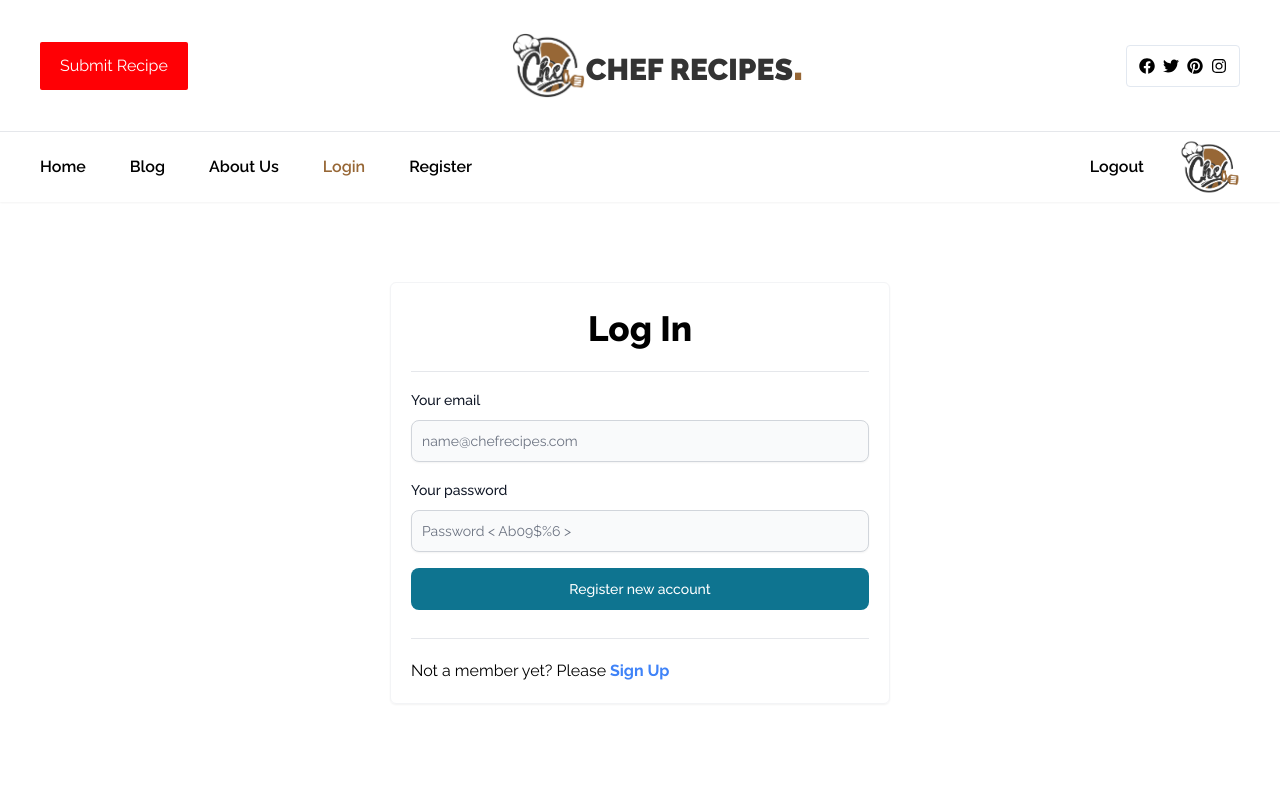
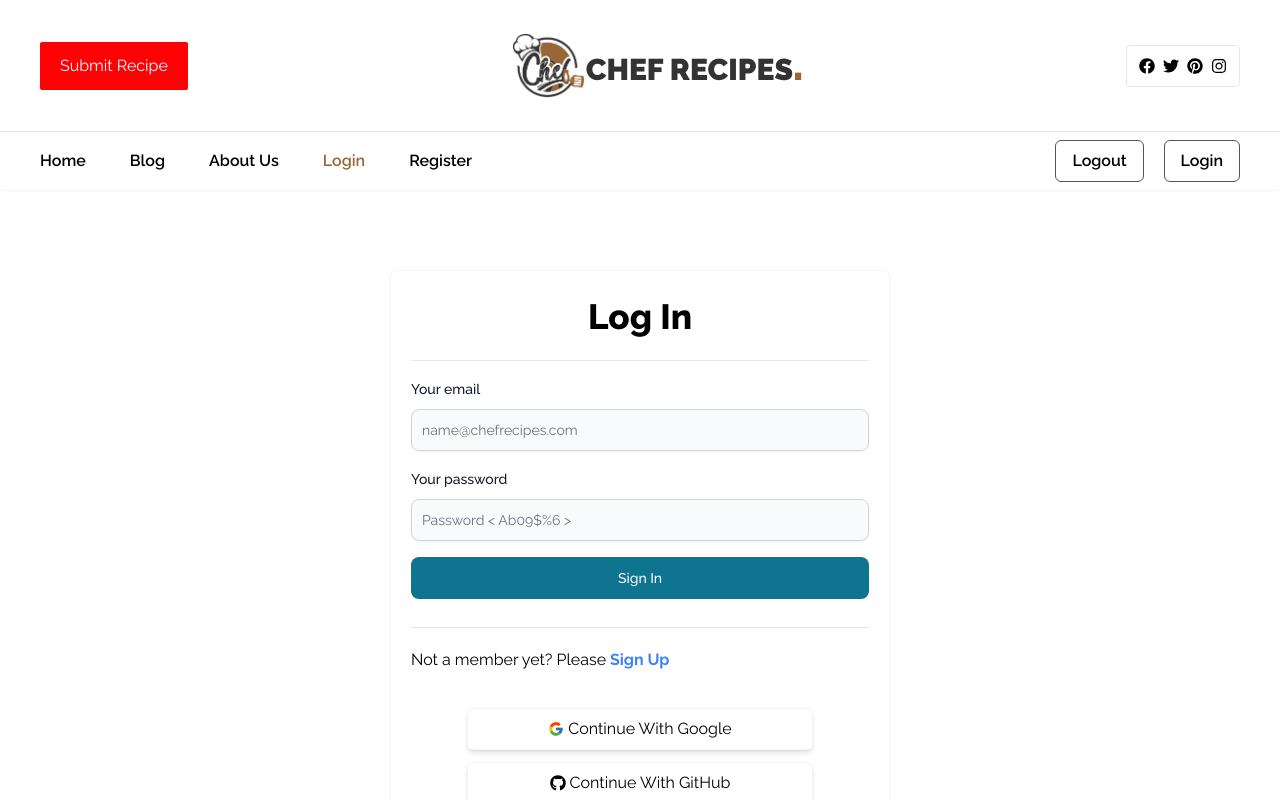
Before and after one commit to mahdi105/Project-I-Chef-Recipe-Client, a React (Vite) app: page /login in a window 1280 px wide. Shown: the top 800 px of the page. Built offline with nearby package versions, Linux system fonts and the light colour scheme; no server answers.

Commit message:
Added Goole and GitHub Login button

```diff
--- a/src/Routes/Routes.jsx
+++ b/src/Routes/Routes.jsx
@@ -7,6 +7,7 @@ import Register from "../components/Register";
 import Blog from "../components/Blog";
 import About from "../components/About";
 import ChefRecipes from "../components/ChefRecipes";
+import PrivateRoute from "../components/PrivateRoute/PrivateRoute";
 
 const router = createBrowserRouter([
     {
@@ -32,7 +33,7 @@ const router = createBrowserRouter([
             },
             {
                 path: '/recipes/:id',
-                element: <ChefRecipes></ChefRecipes>,
+                element: <PrivateRoute><ChefRecipes></ChefRecipes></PrivateRoute>,
                 loader: ({params}) => fetch(`https://assignment-recipes-server-mahdi105.vercel.app/chef/recipes/${params.id}`)
             },
             {
--- a/src/components/ChefRecipes.jsx
+++ b/src/components/ChefRecipes.jsx
@@ -10,7 +10,6 @@ const ChefRecipes = () => {
     const chefrecipes = useLoaderData();//particular recipes
     const chefId = chefrecipes[0]?.chef_id;
     const {name, image, bio, likes, recipes, experience} = chef || {};
-    console.log(chef,chefrecipes);
     useEffect(() => {
         fetch('https://assignment-recipes-server-mahdi105.vercel.app/chefs')
             .then(res => res.json())
--- a/src/components/Header/Header.jsx
+++ b/src/components/Header/Header.jsx
@@ -1,11 +1,21 @@
-import React, { useState } from 'react';
-import { NavLink } from 'react-router-dom';
+import React, { useContext, useState } from 'react';
+import { NavLink, useNavigate } from 'react-router-dom';
 import { FaFacebook, FaInstagram, FaPinterest, FaTwitter } from "react-icons/fa";
 import { Bars3Icon, XMarkIcon } from '@heroicons/react/24/solid';
 import './Header.css'
+import { authContext } from '../../AuthProvider/AuthProvider';
 
 const Header = () => {
     const [open, setOpen] = useState(false);
+    const {user,logout} = useContext(authContext);
+    const name = user !== null && user.displayName;
+    const photo = user !== null && user.photoURL;
+    const navigate = useNavigate();
+    const handleLogout = () => {
+        logout()
+        .then(()=> {})
+        .catch(error => console.log(error.message))
+    }
     return (
         <header>
             <section className='shadow-sm'>
@@ -48,8 +58,13 @@ const Header = () => {
                         </NavLink>
                     </nav>
                     <div className='flex items-center gap-5'>
-                        <button className='py-3 px-4  rounded-md transition-all duration-300 hover:bg-gray-600 hover:text-white font-semibold'>Logout</button>
-                        <img className='w-[60px]' src="/logo.png" alt="" />
+                        <button onClick={handleLogout} className='py-2 px-4 border border-gray-600 rounded-md transition-all duration-300 hover:bg-gray-600 hover:text-white font-semibold'>Logout</button>
+                       {
+                        user !== null ?
+                        <img className='object-cover w-[50px] h-[50px] rounded-full border border-slate-200' title={name} src={photo}/>
+                        :
+                        <button onClick={() => navigate('/login')} className='py-2 px-4 border border-gray-600 rounded-md transition-all duration-300 hover:bg-gray-600 hover:text-white font-semibold'>Login</button>
+                       }
                     </div>
                 </div>
             </section>
--- a/src/components/Login.jsx
+++ b/src/components/Login.jsx
@@ -3,26 +3,27 @@ import React, { useContext, useState } from 'react';
 import { Link, useLocation, useNavigate } from 'react-router-dom';
 import { authContext } from '../AuthProvider/AuthProvider';
 import { toast } from 'react-hot-toast';
+import { FcGoogle } from "react-icons/fc";
+import { FaGithub } from 'react-icons/fa';
 
 const notify = () => toast.success('Login Successful')
 const Login = () => {
     const [error, setError] = useState('')
     const {login} = useContext(authContext);
     const navigate = useNavigate();
-    // const location = useLocation();
-    // const from =
+    const location = useLocation();
+    const from = location?.state?.from?.pathname || '/';
     const handleLogin = (event) => {
         event.preventDefault();
         const form = event.target;
         const email = form.email.value;
         const password = form.password.value;
-        console.log(email,password);
         setError('');
         login(email, password)
         .then(result => {
             form.reset();
             notify();
-            navigate('/',{replace:true})
+            navigate(from,{replace:true})
         })
         .catch(error => setError(error.message));
 
@@ -60,14 +61,24 @@ const Login = () => {
                         />
                     </div>
                     <Button className='mb-3' type="submit">
-                        Register new account
+                        Sign In
                     </Button>
                     {
                         error &&
                         <p className='text-[13px] text-red-500 mb-3'>{error}</p>
                     }
                     <hr className='mb-1' />
-                    <p>Not a member yet? Please<Link to='/register' className='text-blue-500 font-bold'> Sign Up</Link></p>
+                    <p className='mb-5'>Not a member yet? Please<Link to='/register' className='text-blue-500 font-bold'> Sign Up</Link></p>
+                    <div className='max-w-[90%] mx-auto flex flex-col gap-3'>
+                        <button className='py-2 px-20 flex items-center justify-center gap-1 border border-slate-100 shadow-md rounded-md outline outline-[1.5px] outline-transparent hover:outline-slate-900 hover:shadow-none transition-all duration-300'>
+                            <FcGoogle/>
+                            <span>Continue With Google</span>
+                        </button>
+                        <button className='py-2 px-20 flex items-center justify-center gap-1 border border-slate-100 shadow-md rounded-md outline outline-[1.5px] outline-transparent hover:outline-slate-900 hover:shadow-none transition-all duration-300'>
+                            <FaGithub/>
+                            <span>Continue With GitHub</span>
+                        </button>
+                    </div>
                 </form>
             </div>
         </div>
--- a/src/components/PrivateRoute/PrivateRoute.jsx
+++ b/src/components/PrivateRoute/PrivateRoute.jsx
@@ -1,11 +1,25 @@
-import React from 'react';
+import React, { useContext } from 'react';
+import { authContext } from '../../AuthProvider/AuthProvider';
+import { Navigate, useLocation } from 'react-router-dom';
+import { Button, Spinner } from 'flowbite-react';
 
-const PrivateRoute = ({children}) => {
-    return (
-        <div>
-
-        </div>
-    );
+const PrivateRoute = ({ children }) => {
+    const { user, loading } = useContext(authContext);
+    const location = useLocation();
+    if (loading) {
+        return (
+            <Button>
+                <Spinner aria-label="Spinner button example" />
+                <span className="pl-3">
+                    Loading...
+                </span>
+            </Button>
+        )
+    }
+    else if (user) {
+        return children
+    }
+    return <Navigate to='/login' state={{ from: location }} replace></Navigate>
 };
 
 export default PrivateRoute;
--- a/src/components/Register.jsx
+++ b/src/components/Register.jsx
@@ -45,8 +45,6 @@ const Register = () => {
         .catch(error => setError(error.message));
 
     }
-    console.log(user && user);
-
     return (
         <div className='container mx-auto px-2 md:px-0 lg:px-10 py-20'>
             <div className='mx-auto mb-5 max-w-[500px] p-5 rounded-md border border-gray-100 shadow-sm'>
--- a/src/firebase/firebase.config.js
+++ b/src/firebase/firebase.config.js
@@ -4,7 +4,6 @@ import { initializeApp } from "firebase/app";
 // https://firebase.google.com/docs/web/setup#available-libraries
 
 // Your web app's Firebase configuration
-console.log(import.meta.env.VITE_APIKEY)
 const firebaseConfig = {
   apiKey: import.meta.env.VITE_APIKEY,
   authDomain: import.meta.env.VITE_AUTHDOMAIN,
--- a/src/utils/Newsletter/Newsletter.css
+++ b/src/utils/Newsletter/Newsletter.css
@@ -1,3 +1,5 @@
 input:focus{
-    outline: none;
+    outline: none !important;
+    box-shadow: none !important;
+    border: none !important;
 }
--- a/src/utils/Newsletter/Newsletter.jsx
+++ b/src/utils/Newsletter/Newsletter.jsx
@@ -13,7 +13,7 @@ const Newsletter = () => {
                         <h2 className='text-2xl font-bold border-2 border-dashed border-[#fcd330] rounded p-3 mb-4'>Subscribe to our newsletter</h2>
                         <p className='mb-10 text-[15px]'>Lorem Ipsum as their default model text, and a search for 'Lorem Ipsum' will uncover many web sites still in their infancy</p>
                         <div className="flex flex-col md:flex-row justify-between md:items-center md:bg-white py-3 md:px-4 rounded-full gap-3">
-                            <input className='rounded-full flex-1 md:flex-none py-3 px-4 md:py-0 md:px-0' type="email" name="email" id="email" placeholder="example@chefrecipe.com" />
+                            <input className='rounded-full flex-1 md:flex-none py-3 px-4 md:py-0 md:px-0 block border-none' type="email" name="email" id="email" placeholder="example@chefrecipe.com" />
                             <button type="submit" className='flex-1 md:flex-none transition-all duration-300 py-2 px-4 rounded-full md:text-white font-bold border-2 border-[#232B38] md:border-transparent md:bg-[#976736] hover:bg-[#232B38] text-[#232B38] hover:text-white '>Subscribe</button>
                         </div>
                     </div>
```
Also changed, not shown: src/AuthProvider/AuthProvider.jsx (+27 -3 lines).
